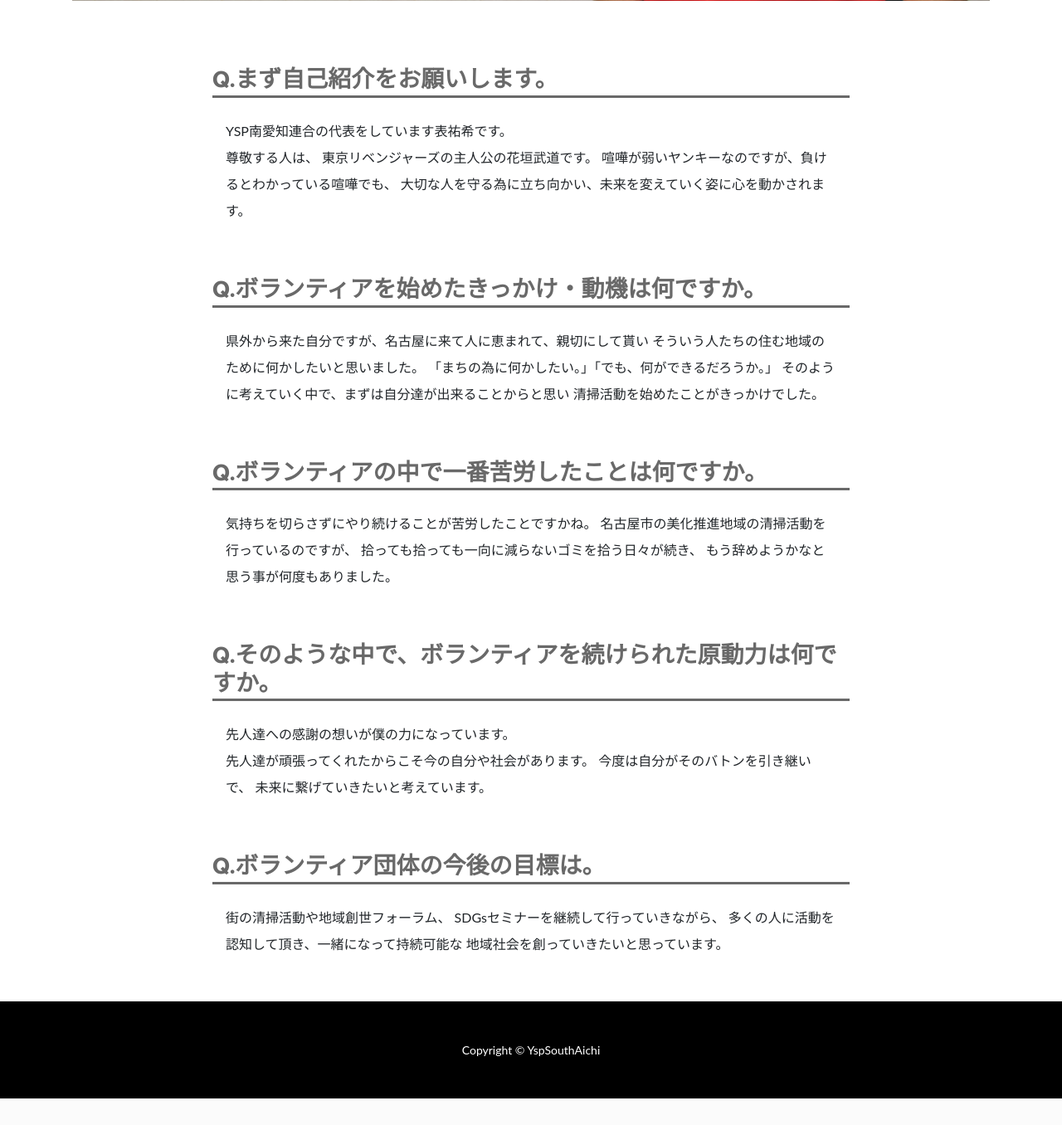
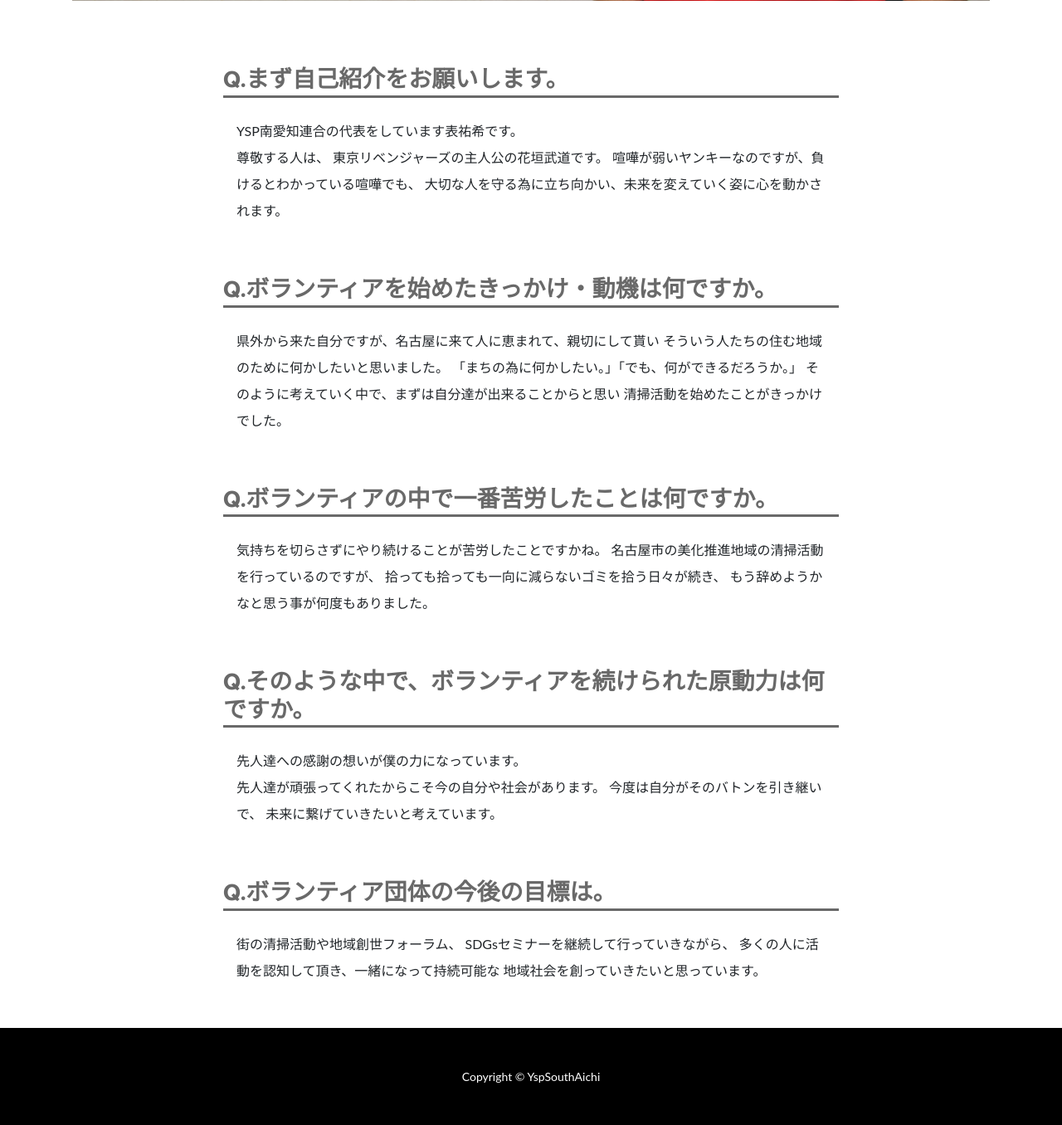
Before and after one commit to fumika-starsystem/ysp_hp, a Django app: page /omote/ in a window 1280 px wide. Shown: the part 722-2078 px from the top of the page at 83% size. Before the commit the page ends 2046 px from the top, so only its background shows below. Run offline with Django 3.2, Linux system fonts and the light colour scheme; some libraries are stand-ins or nearby versions.

Commit message:
Default Changelist

```diff
--- a/static/css/mystyle.css
+++ b/static/css/mystyle.css
@@ -51,7 +51,7 @@ img .action-photo{
 
 .interview-contents{
     margin: auto;
-    width: 800px;
+    width: 70%;
     padding: 1rem;
 }
 
@@ -68,3 +68,5 @@ h3 .interview-contents{
 .omote-inter-img{
     padding-bottom: 4rem;
 }
+
+.
```
